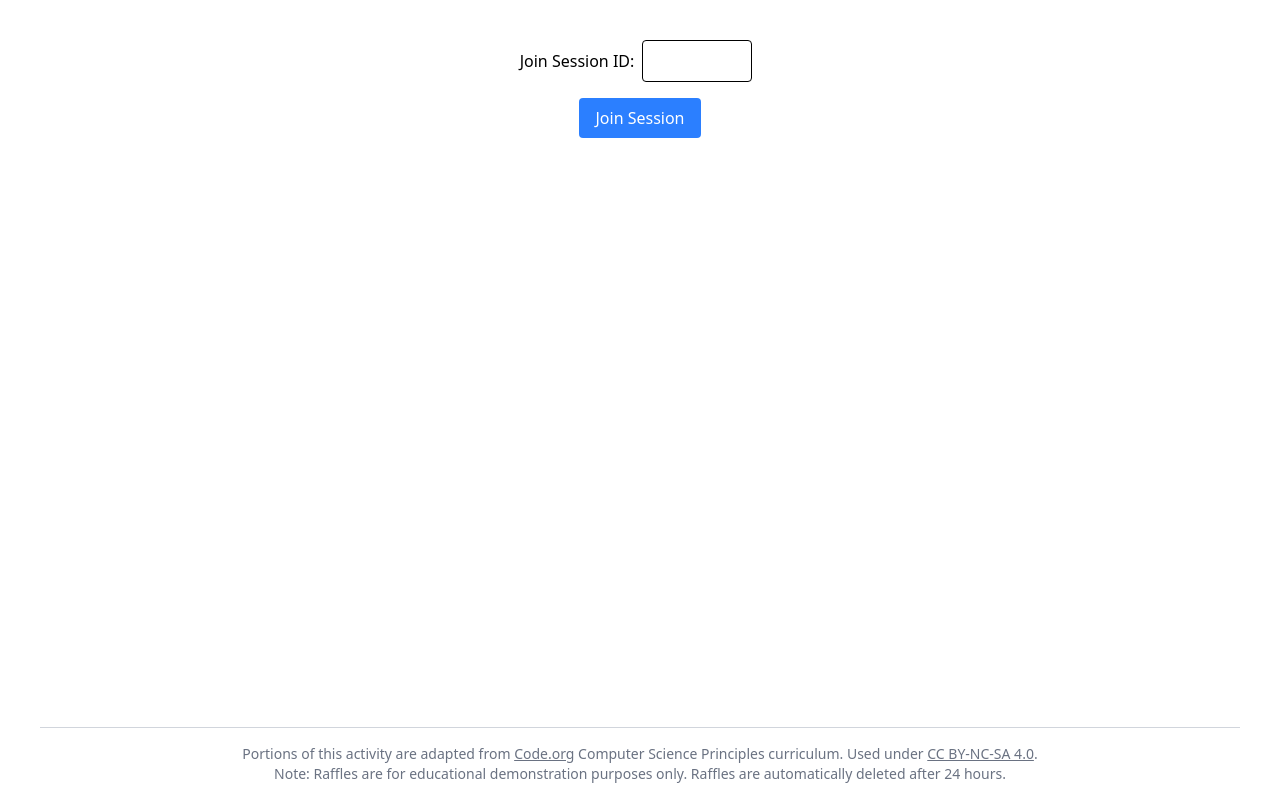
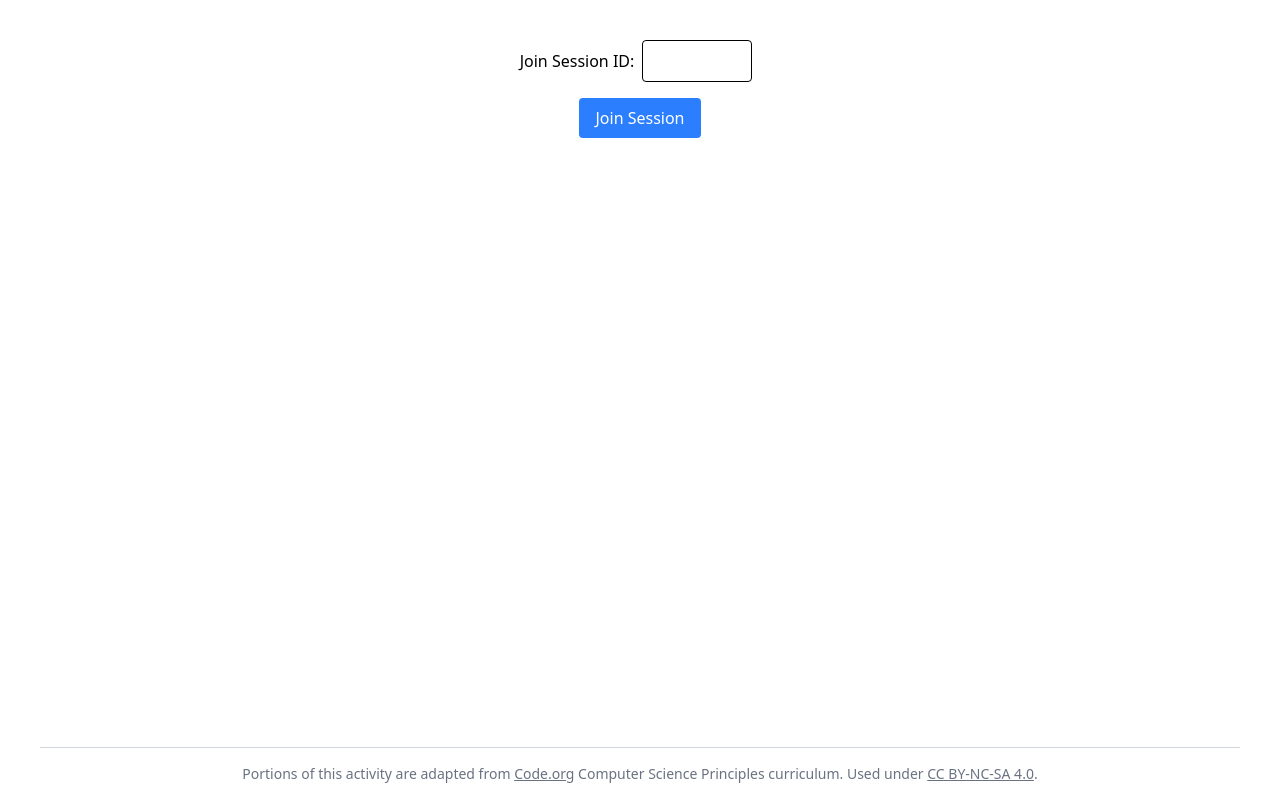
Before and after one commit to PerryHighCS/ActiveBits, a React (Vite) app in the folder client/: page / in a window 1280 px wide. Built offline with nearby package versions, Linux system fonts and the light colour scheme.

Commit message:
some more attribution formatting

```diff
--- a/client/src/App.jsx
+++ b/client/src/App.jsx
@@ -30,20 +30,24 @@ function attribution() {
     )
 }
 
+const footerClass = "text-center text-sm text-gray-500 mt-4 w-full bg-white border-t border-gray-300 p-4 mx-auto";
+
 function Footer() {
     const location = useLocation();
-    if (location.pathname.startsWith("/manage/raffle") || location.pathname === "/") {
+
+    // Raffles get special footer content
+    if (location.pathname.startsWith("/manage/raffle")) {
         return (
-            <div className="text-center text-sm text-gray-500 mt-4 w-full bg-white border-t border-gray-300 p-4 mx-auto">
+            <div className={footerClass}>
+                <p>Note: Raffles are for educational demonstration purposes only. Raffles are automatically deleted after 24 hours.</p>
                 {attribution()}
-                <p>Note: Raffles are for educational demonstration purposes only. Raffles are automatically deleted after 24 hours.</p>
             </div>
         );
     }
 
     // Default footer
     return (
-        <div className="text-center text-sm text-gray-500 mt-4 w-full bg-white border-t border-gray-300 p-4 mx-auto">
+        <div className={footerClass}>
             {attribution()}
         </div>
     );
```
